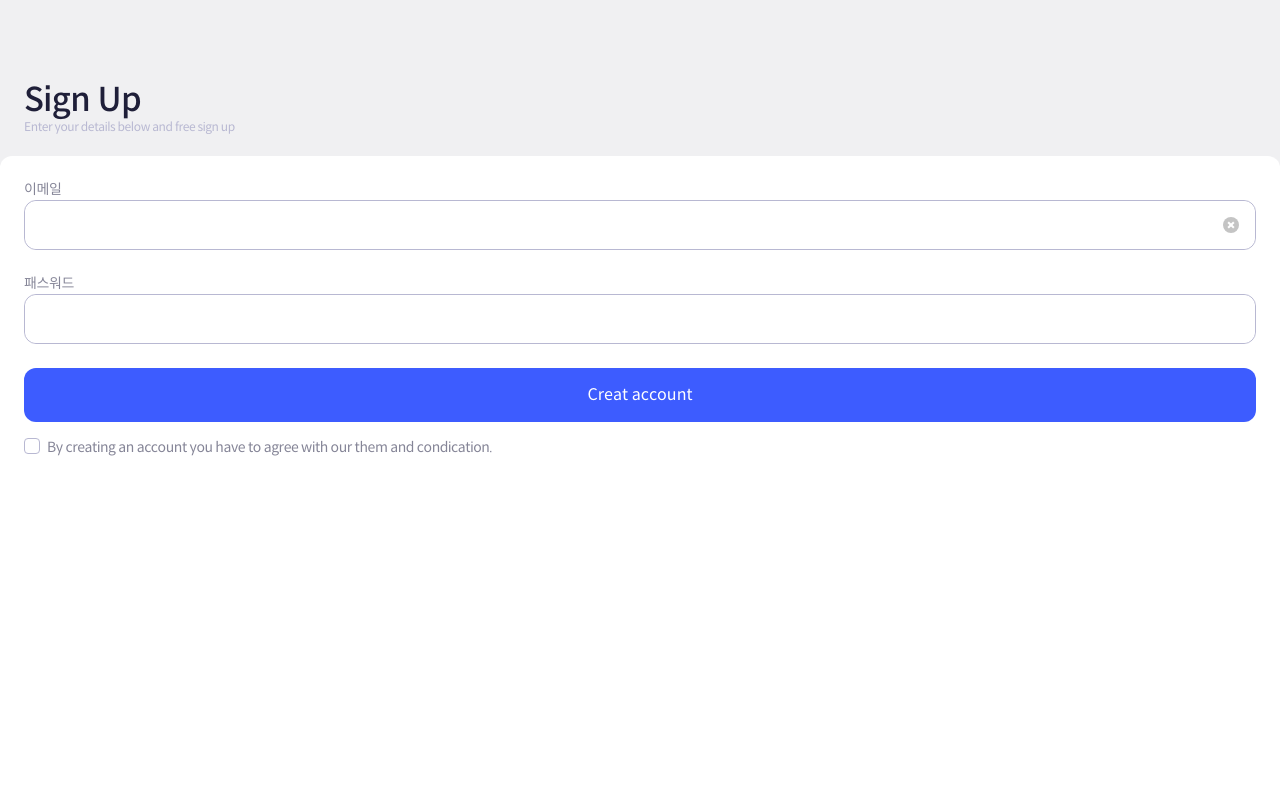
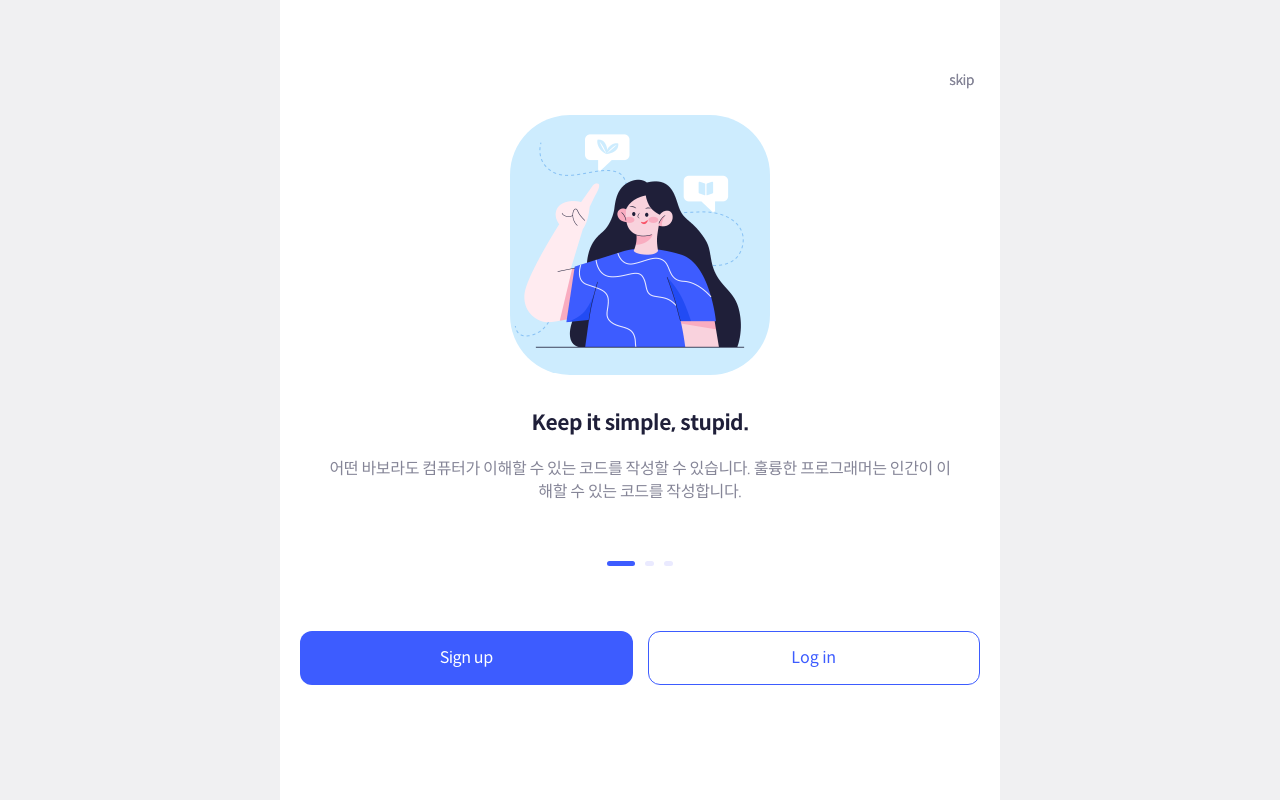
Before and after one commit to guiyomi98/supergulp, a Node project: template src/index.pug in a window 1280 px wide. Run offline with Node 20 templates, Linux system fonts and the light colour scheme; the template is opened without the code that fills it, so the values that code supplies are empty; style sheets or scripts are compiled from the project's sources.

Commit message:
작업중

```diff
--- a/src/index.pug
+++ b/src/index.pug
@@ -1 +1 @@
-extends templates/signup
+extends templates/onboarding
--- /dev/null
+++ b/src/member.pug
@@ -0,0 +1 @@
+extends templates/signup
--- a/src/scripts/ui.js
+++ b/src/scripts/ui.js
@@ -1 +1,3 @@
+console.log('ui was working')
+
 export const random = max => Math.floor(Math.random() * max);
--- a/src/stylesheets/_buttons.scss
+++ b/src/stylesheets/_buttons.scss
@@ -48,10 +48,26 @@
 
 // Alternate buttons
 // --------------------------------------------------
+.btn-default {
+  color: $brand-primary;
+  border: 1px solid $brand-primary;
+}
 
 .btn-primary {
   color: $white;
   background-color: $brand-primary;
+}
+
+
+// Functional buttons
+// --------------------------------------------------
+.btn-close {
+  position: absolute;
+  top: 6rem;
+  right: 1.6rem;
+  display: block;
+  color: #858597;
+  padding: 1.3rem 1rem;
 }
 
 
@@ -62,3 +78,32 @@
   display: block;
   width: 100%;
 }
+
+
+// Button groups
+// --------------------------------------------------
+
+// Make the div behave like a button
+.btn-group {
+// .btn-group-vertical {
+  display: flex;
+  width: 100% ;
+  vertical-align: middle; // match .btn alignment given font-size hack above
+  margin-top: 6rem;
+  > .btn {
+    flex: 1;
+    margin: 0 0.75rem;
+    &:first-child {
+      margin-left: 0;
+    }
+    &:last-child {
+      margin-right: 0;
+    }
+    // &:hover,
+    // &:focus,
+    // &:active,
+    // &.active {
+    //   z-index: 2;
+    // }
+  }
+}
--- a/src/stylesheets/_forms.scss
+++ b/src/stylesheets/_forms.scss
@@ -57,19 +57,19 @@ button {
         width: 100%;
         height: 100%;
         border-radius: $radius-base;
-        &:not(:placeholder-shown),
-        &:focus {
-            & + label {
-                --label-y: -17px;
-                --label-scale: .8;
-                --label-color: $gray-base;
-            }
-        }
-        &:focus {
-            & + label + .cursor {
-                animation: cursor 1s ease infinite;
-            }
-        }
+        // &:not(:placeholder-shown),
+        // &:focus {
+        //     & + label {
+        //         --label-y: -17px;
+        //         --label-scale: .8;
+        //         --label-color: $gray-base;
+        //     }
+        // }
+        // &:focus {
+        //     & + label + .cursor {
+        //         animation: cursor 1s ease infinite;
+        //     }
+        // }
     }
     .delete {
         position: absolute;
--- a/src/stylesheets/_layout.scss
+++ b/src/stylesheets/_layout.scss
@@ -38,10 +38,13 @@
     bottom: 0;
     display: flex;
     flex-direction: column;
+    max-width: 720px;
+    margin: 0 auto;
     &.fullpage {
         align-items: center;
         justify-content: center;
         text-align: center;
+        padding: 0 2rem;
         background-color: $white;
     }
 }
--- a/src/stylesheets/_scaffolding.scss
+++ b/src/stylesheets/_scaffolding.scss
@@ -40,13 +40,13 @@ button {
 
 // Links
 a {
-  color: $link-color;
+  color: $text-color;
   text-decoration: none;
 
   &:hover,
   &:focus {
-    color: $link-hover-color;
-    text-decoration: $link-hover-decoration;
+    color: $text-color;
+    text-decoration: inherit;
   }
 
   // &:focus {
--- /dev/null
+++ b/src/stylesheets/_slide.scss
@@ -0,0 +1,24 @@
+//
+// Slide
+// --------------------------------------------------
+
+.slide {
+    width: 100%;
+    overflow-y: hidden;
+    touch-action: pan-y;
+}
+
+.slide__innr {
+    display: flex;
+    width: 300%;
+    // padding-bottom: 1rem;
+    overflow-x: auto;
+    transition-property: transform;
+    li {
+        // position: relative;
+        display: flex;
+        flex: 1;
+        justify-content: center;
+        align-items: center;
+    }
+}
--- a/src/stylesheets/_test.scss
+++ b/src/stylesheets/_test.scss
@@ -9,17 +9,11 @@
     border-radius: 6rem;
     background-color: #CDECFE;
     transition: background .2s ease-in-out;
+    &.color2 {
+        background-color: $white-green;
+    }
     img {
         display: inline-block;
         width: 100%;
     }
 }
-
-.btn-close {
-    position: absolute;
-    top: 6rem;
-    right: 1.6rem;
-    display: block;
-    color: #858597;
-    padding: 1.3rem 1rem;
-}
--- a/src/stylesheets/_variables.scss
+++ b/src/stylesheets/_variables.scss
@@ -20,6 +20,7 @@ $gray-lighter:           #F0F0F2 !default;
 $white:                  #FFFFFF !default;
 $orange:                 #FF6905 !default;
 $green:                  #38C875 !default;
+$white-green:            #D9F4F1 !default;
 
 
 //== Scaffolding
--- a/src/stylesheets/styles.scss
+++ b/src/stylesheets/styles.scss
@@ -18,6 +18,7 @@
 // Components
 @import "list";
 @import "tab";
+@import "slide";
 @import "pavigation";
 
 // Components w/ JavaScript
--- a/src/templates/onboarding.pug
+++ b/src/templates/onboarding.pug
@@ -10,17 +10,39 @@ html(lang="ko")
     body
         .wrapper
             article.container.fullpage
-                h2.invisible onboard step 1
-                section.section
-                    span.illust
-                        img(src="./assets/images/illust/onboard01.png" alt="Numerous free trial courses" title="Numerous free trial courses")
-                    h3.title guiyomi98 gulp 프로젝트 테스트중입니다
-                    p.text Free for you to find your way to learning!!!
-                    ul.pavigation
-                        li.is-active
-                            a step 1
+                h2.invisible onboarding
+                section.slide
+                    ul.slide__innr
                         li
-                            a step 1
+                            section.section
+                                span.illust
+                                    img(src="./assets/images/illust/onboard01.png" alt="Keep it simple, stupid." title="Keep it simple, stupid.")
+                                h3.title Keep it simple, stupid.
+                                p.text 어떤 바보라도 컴퓨터가 이해할 수 있는 코드를 작성할 수 있습니다. 훌륭한 프로그래머는 인간이 이해할 수 있는 코드를 작성합니다.
+                                a.btn-close(href="/member.html" role="button") skip
                         li
-                            a step 1
-                    button.btn-close(type="button") skip
+                            section.section
+                                span.illust.color2
+                                    img(src="./assets/images/illust/onboard02.png")
+                                h3.title together building
+                                p.text 협업 논리기반
+                                a.btn-close(href="/member.html" role="button") skip
+                        li
+                            section.section
+                                span.illust
+                                    img(src="./assets/images/illust/onboard03.png")
+                                h3.title Create your own study plan
+                                p.text Study according to the study plan, make study more motivated
+                ul.pavigation
+                    li.is-active
+                        a step 1
+                    - for (var x = 0; x < 2; x++)
+                        li
+                            a next step
+                div.btn-group
+                    a.btn.btn-primary(href="member.html" role="button")
+                        span Sign up
+                    button.btn.btn-default(type="button")
+                        span Log in
+
+        script(src="./assets/scripts/ui.js")
```
Also changed, not shown: src/images/illust/onboard02.png (added), src/images/illust/onboard03.png (added).
